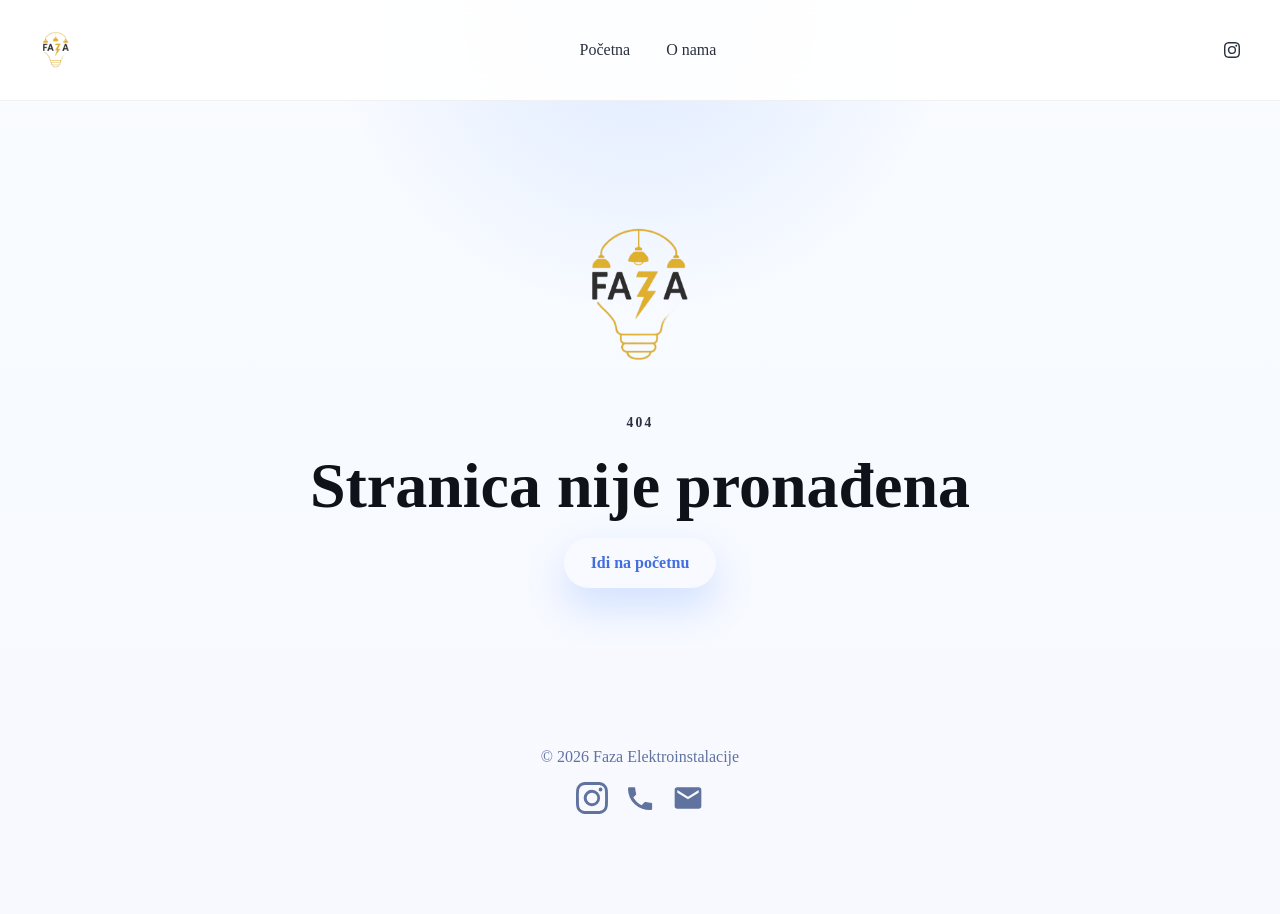
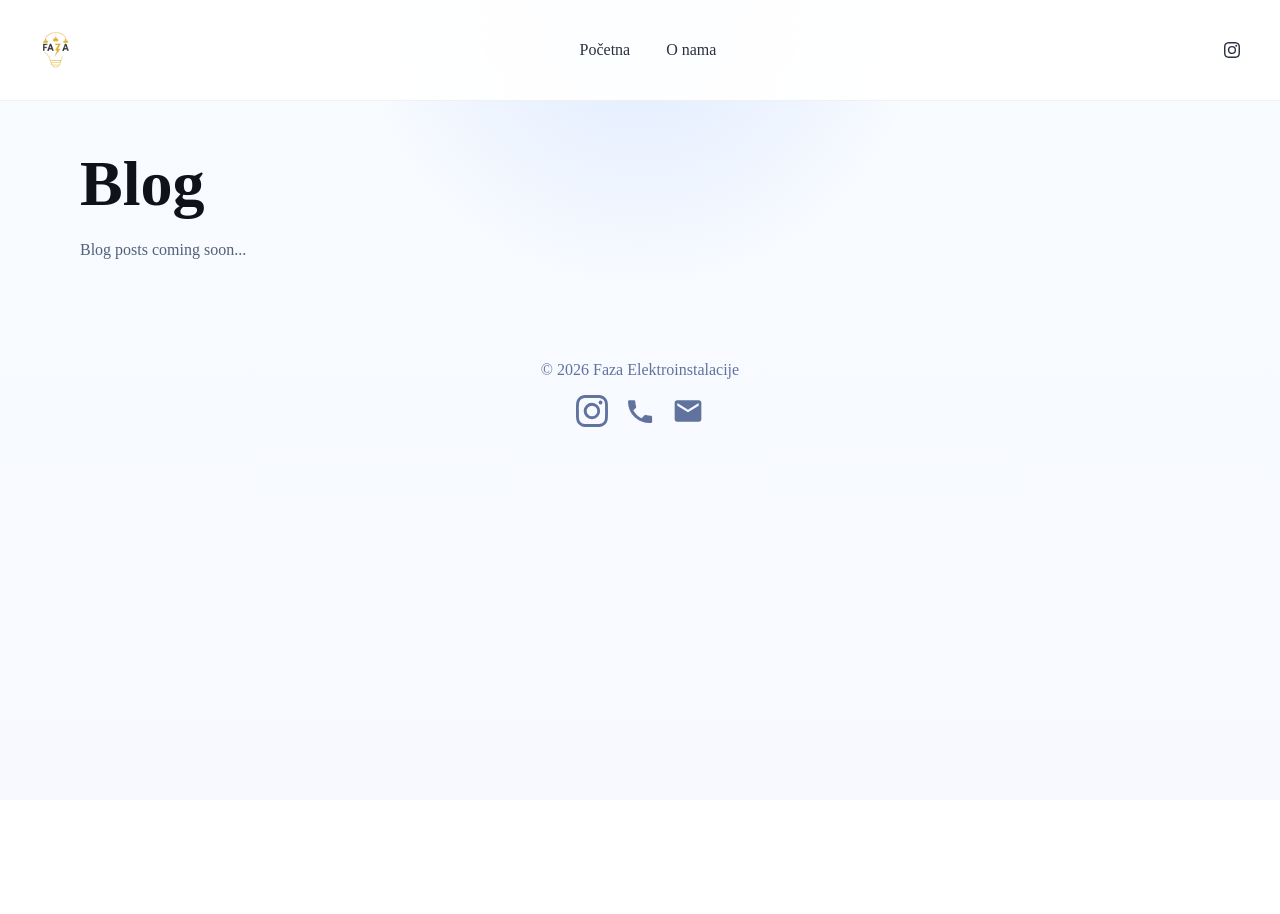
Before and after one commit to akusur/fazaelektro.ba, an Astro site: page /blog in a window 1280 px wide. Before the commit this address had no page. After the commit the page ends 800 px from the top, so only its background shows below. Built offline with nearby package versions, Linux system fonts and the light colour scheme; Astro itself is replaced by a stand-in of ours.

Commit message:
Fix: Remove catch-all route and use standard 404 page
- Delete src/pages/blog/[...slug].astro (catch-all route causing build failure)
- Update src/pages/blog/index.astro to proper blog index page
- Use standard 404.astro for not-found pages instead of dynamic routes

```diff
--- a/src/pages/blog/index.astro
+++ b/src/pages/blog/index.astro
@@ -2,21 +2,19 @@
 import BaseHead from '../../components/BaseHead.astro';
 import Footer from '../../components/Footer.astro';
 import Header from '../../components/Header.astro';
-import NotFoundContent from '../../components/NotFoundContent.astro';
 import { SITE_DESCRIPTION, SITE_TITLE } from '../../consts';
-
-Astro.response.status = 404;
 ---
 
 <!doctype html>
 <html lang="en">
 	<head>
-		<BaseHead title={`404 — ${SITE_TITLE}`} description="Stranica nije pronađena" />
+		<BaseHead title={`Blog — ${SITE_TITLE}`} description={SITE_DESCRIPTION} />
 	</head>
 	<body>
 		<Header />
 		<main>
-			<NotFoundContent />
+			<h1>Blog</h1>
+			<p>Blog posts coming soon...</p>
 		</main>
 		<Footer />
 	</body>
```
